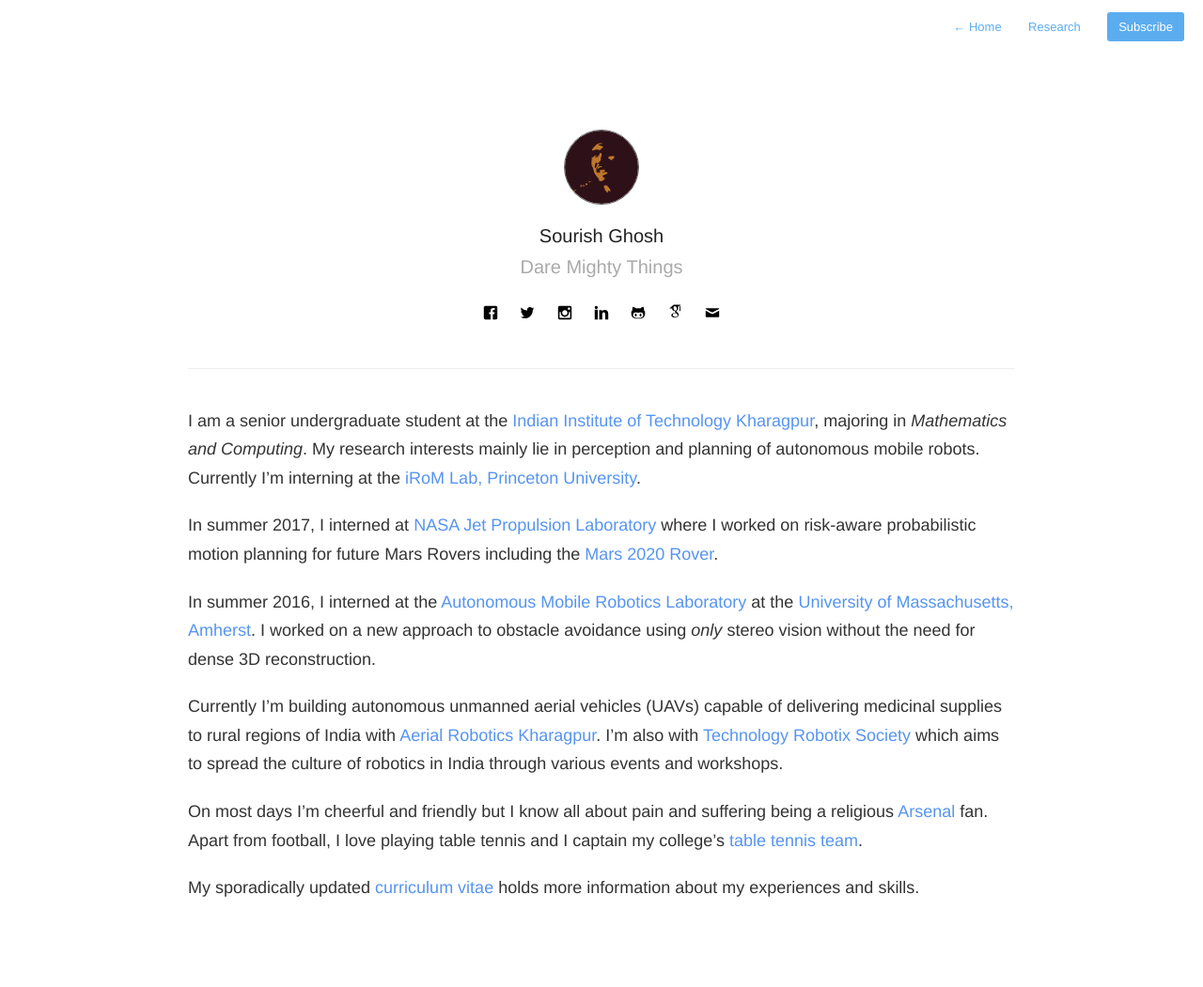
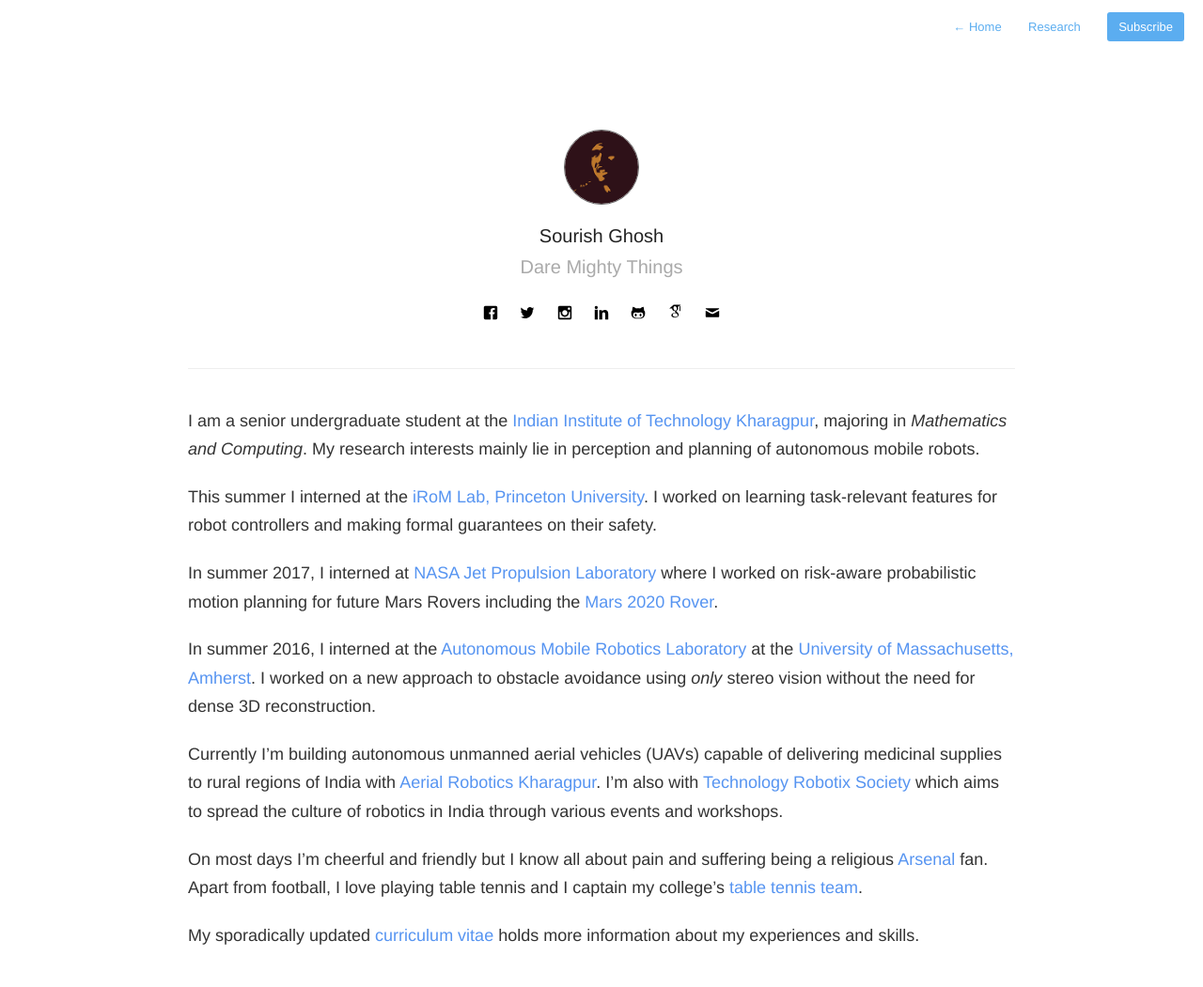
Before and after one commit to sourishg/sourishg.github.io, a Jekyll site: the page built from about.md, in a window 1280 px wide. Shown: the whole page at 94% size. Built offline with Jekyll 4.4.1, drawn with Linux system fonts in a browser that asks for light colours; nearby versions of some CDN libraries; before the commit the page ends 1001 px from its top, so only the background shows below that.

Commit message:
update internship info

```diff
--- a/about.md
+++ b/about.md
@@ -4,7 +4,9 @@ permalink: about/
 profile: true
 ---
 
-I am a senior undergraduate student at the [Indian Institute of Technology Kharagpur](http://www.iitkgp.ac.in){:target="_blank"}, majoring in *Mathematics and Computing*. My research interests mainly lie in perception and planning of autonomous mobile robots. Currently I'm interning at the [iRoM Lab, Princeton University](https://irom-lab.princeton.edu/).
+I am a senior undergraduate student at the [Indian Institute of Technology Kharagpur](http://www.iitkgp.ac.in){:target="_blank"}, majoring in *Mathematics and Computing*. My research interests mainly lie in perception and planning of autonomous mobile robots.
+
+This summer I interned at the [iRoM Lab, Princeton University](https://irom-lab.princeton.edu/). I worked on learning task-relevant features for robot controllers and making formal guarantees on their safety.
 
 In summer 2017, I interned at [NASA Jet Propulsion Laboratory](https://www.jpl.nasa.gov/){:target="_blank"} where I worked on risk-aware probabilistic motion planning for future Mars Rovers including the [Mars 2020 Rover](https://mars.nasa.gov/mars2020/){:target="_blank"}.
 
```
